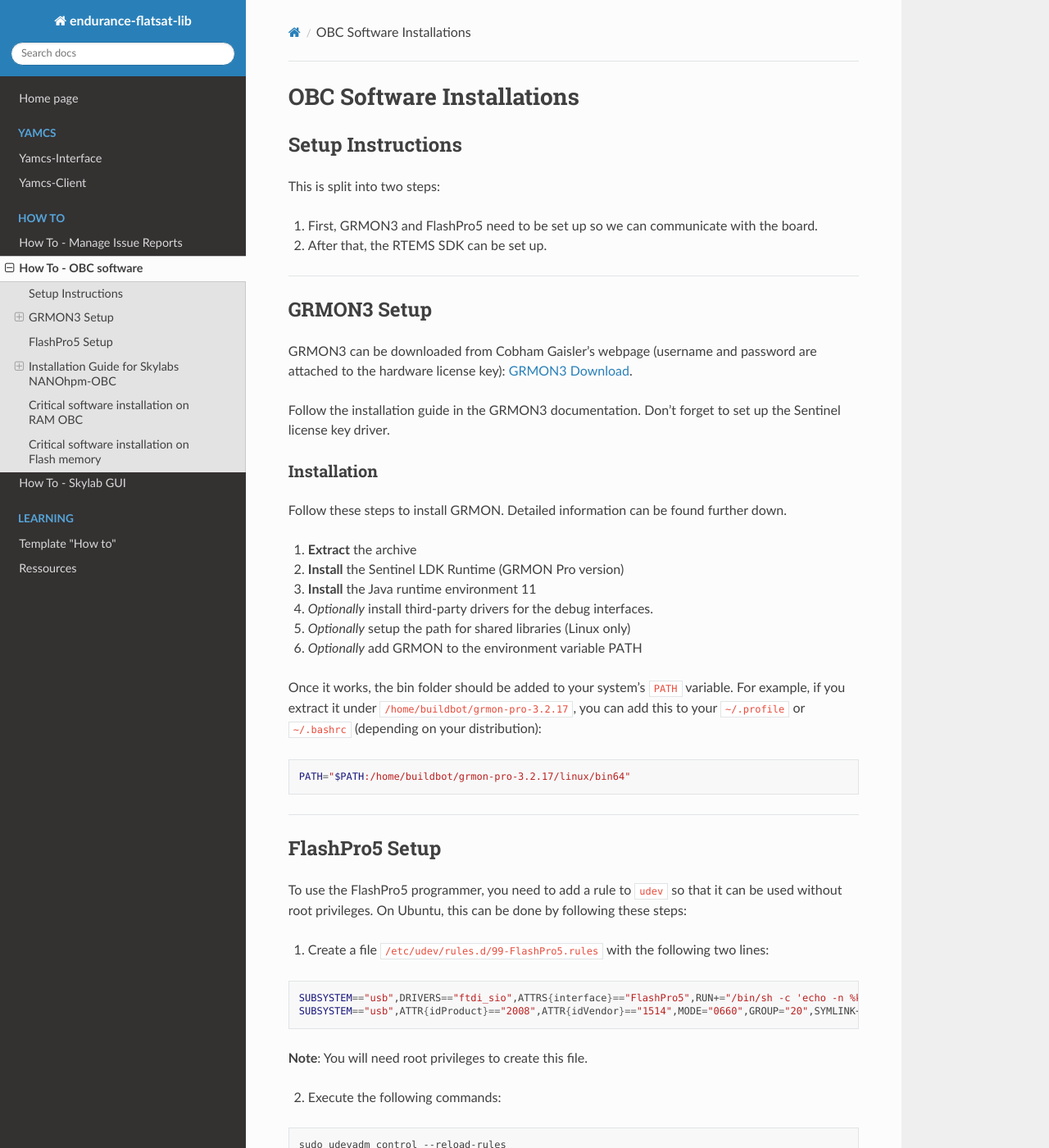
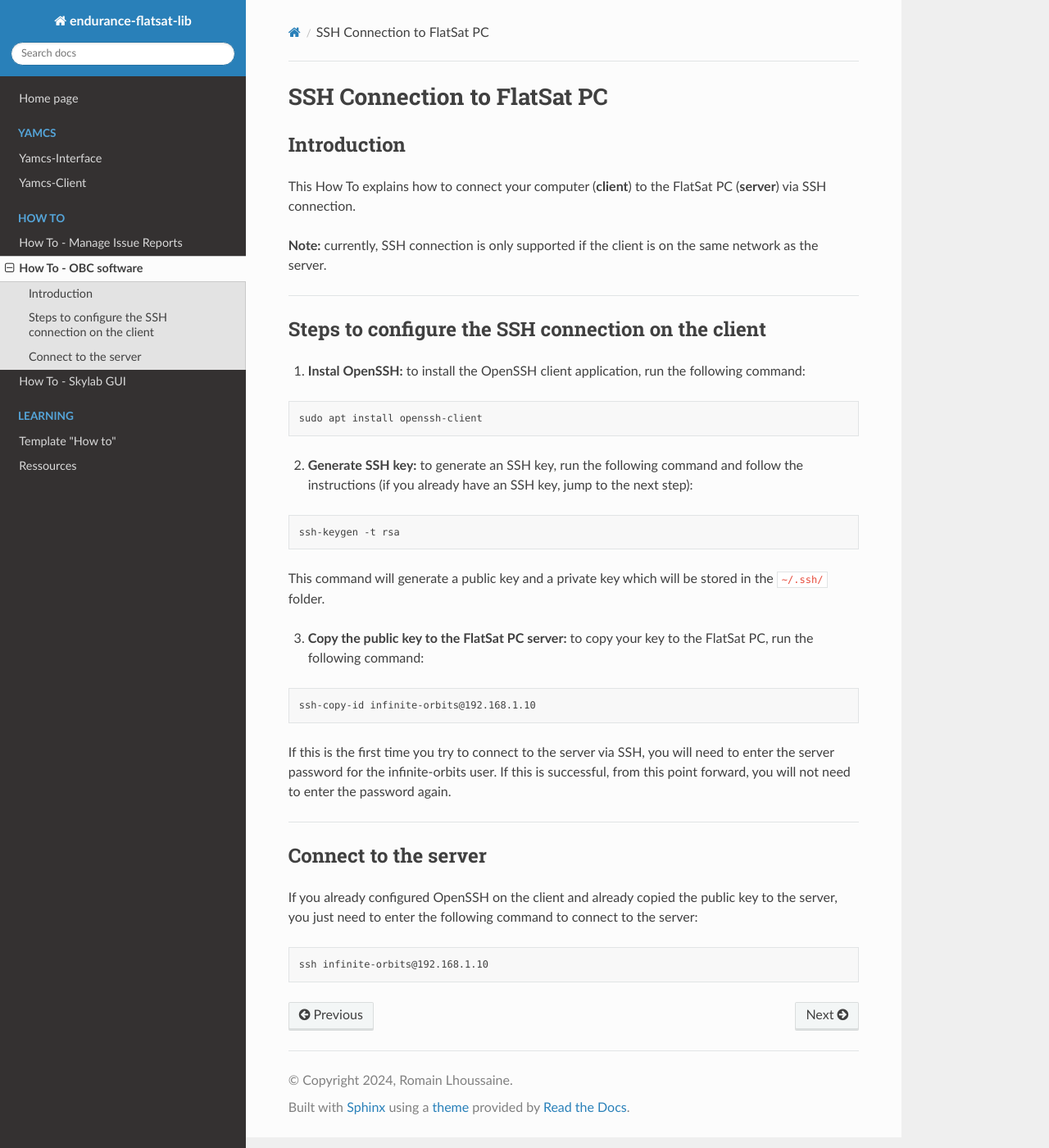
Before and after one commit to infiniteorbits/endurance-flatsat-lib, a Sphinx documentation site: the page built from docs/HowTo/Obc_software_installations.md, in a window 1280 px wide and 1400 px high. Shown: the whole window at 82% size. Built offline with Sphinx 7.4.7 and the Read the Docs theme 3.1.0, drawn with Linux system fonts in a browser that asks for light colours; pages that are not in the unit, such as notebooks, are missing from menus; some of the changed text lies outside the part shown.

Commit message:
Added "How To" for how to connect to the FlatSat PC through SSH.

````diff
--- a/docs/HowTo/Obc_software_installations.md
+++ b/docs/HowTo/Obc_software_installations.md
@@ -1,154 +1,35 @@
-# OBC Software Installations
-## Setup Instructions
+# SSH Connection to FlatSat PC
+## Introduction
 
-This is split into two steps:
-1. First, GRMON3 and FlashPro5 need to be set up so we can communicate with the board.
-2. After that, the RTEMS SDK can be set up.
+This How To explains how to connect your computer (**client**) to the FlatSat PC (**server**) via SSH connection.
+
+**Note:** currently, SSH connection is only supported if the client is on the same network as the server.
 
 ---
 
-## GRMON3 Setup
+## Steps to configure the SSH connection on the client
 
-GRMON3 can be downloaded from Cobham Gaisler's webpage (username and password are attached to the hardware license key): [GRMON3 Download](https://www.gaisler.com/index.php/downloads/debug-tools).
+1. **Instal OpenSSH:** to install the OpenSSH client application, run the following command:
+```bash
+sudo apt install openssh-client
+```
 
-Follow the installation guide in the GRMON3 documentation. Don’t forget to set up the Sentinel license key driver.
+2. **Generate SSH key:** to generate an SSH key, run the following command and follow the instructions (if you already have an SSH key, jump to the next step):
+```bash
+ssh-keygen -t rsa
+```
+This command  will generate a public key and a private key which will be stored in the ```~/.ssh/``` folder.
 
-### Installation
-Follow these steps to install GRMON. Detailed information can be found further down.
-1. **Extract** the archive
-2. **Install** the Sentinel LDK Runtime (GRMON Pro version)
-3. **Install** the Java runtime environment 11
-4. *Optionally* install third-party drivers for the debug interfaces.
-5. *Optionally* setup the path for shared libraries (Linux only)
-6. *Optionally* add GRMON to the environment variable PATH
-
-Once it works, the bin folder should be added to your system's `PATH` variable. For example, if you extract it under `/home/buildbot/grmon-pro-3.2.17`, you can add this to your `~/.profile` or `~/.bashrc` (depending on your distribution):
-
+3. **Copy the public key to the FlatSat PC server:** to copy your key to the FlatSat PC, run the following command:
 ```bash
-PATH="$PATH:/home/buildbot/grmon-pro-3.2.17/linux/bin64"
+ssh-copy-id infinite-orbits@192.168.1.10
 ```
+If this is the first time you try to connect to the server via SSH, you will need to enter the server password for the infinite-orbits user. If this is successful, from this point forward, you will not need to enter the password again.
 
 ---
 
-## FlashPro5 Setup
-
-To use the FlashPro5 programmer, you need to add a rule to `udev` so that it can be used without root privileges. On Ubuntu, this can be done by following these steps:
-
-1. Create a file `/etc/udev/rules.d/99-FlashPro5.rules` with the following two lines:
-
+## Connect to the server
+If you already configured OpenSSH on the client and already copied the public key to the server, you just need to enter the following command to connect to the server:
 ```bash
-SUBSYSTEM=="usb",DRIVERS=="ftdi_sio",ATTRS{interface}=="FlashPro5",RUN+="/bin/sh -c 'echo -n %k >/sys/bus/usb/drivers/ftdi_sio/unbind'"
-SUBSYSTEM=="usb",ATTR{idProduct}=="2008",ATTR{idVendor}=="1514",MODE="0660",GROUP="20",SYMLINK+="FlashPro5"
+ssh infinite-orbits@192.168.1.10
 ```
-
-**Note**: You will need root privileges to create this file.
-
-2. Execute the following commands:
-
-```bash
-sudo udevadm control --reload-rules
-sudo udevadm trigger
-```
-
-**Note**: If you still can’t use the FlashPro5 programmer without root privileges, you may need to unplug and replug the programmer.
-
-Once the FlashPro5 programmer can be used with normal user privileges, its serial number has to be determined. Without it, GRMON3 will just select the first FTDI-based serial device it can find. To retrieve the serial number, execute the following command:
-
-```bash
-grmon -ftdi -jtaglist
-```
-
-You should get output similar to this:
-
-```
-GRMON debug monitor v3.2.13 64-bit pro version
-Copyright (C) 2021 Cobham Gaisler - All rights reserved.
-For latest updates, go to http://www.gaisler.com/
-Comments or bug-reports to support@gaisler.com
-
-NUM  NAME                SERIAL
-1)   SKY-EGSE-LINK2 A    0621-000017A
-2)   SKY-EGSE-LINK2 B    0621-000017B
-3)   PicoSkyDebugSPI A   FT61L0YQA
-4)   PicoSkyDebugSPI B   FT61L0YQB
-5)   FlashPro5 A         01541KRT
-```
-
-Use `-jtagcable <num>`, or `-jtagserial <sn>`, to select the cable. Even though the device can be selected by number, it should ideally be selected only by serial, as numbers can change depending on the number of devices connected to the PC.
-
-Based on the above output, you can use the FlashPro5 programmer with the following command:
-
-```bash
-grmon -ftdi -jtagserial 01541KRT
-```
-
----
-
-## Installation Guide for Skylabs NANOhpm-OBC
-
-### 1. Download and Extract Application Code
-
-- Download `NANO_hpm_application_code.zip` from [CSWxIO/OBC&SkyLabs Information](https://drive.google.com/drive/folders/1oFkO6h9tL5cpfq3l_QFWWIBa1U-LH-5j).
-- Unzip the file to your desired location.
-
-### 2. Install RTEMS SDK
-
-- Extract `rtems-noel-1.0.4-2022-07-05-14-00-toolchain-ubuntu-22.04.tar.bz2` to your home folder. You can find it here: [Nano-HPM-zip](https://drive.google.com/file/d/1Ny_-3nRZRY5-i6MD_pVNblY0_wXvLkzy/view?usp=drive_link).
-- Add its bin folder to the system `PATH` variable. For example, if you extracted it under `/home/buildbot/rtems-noel-1.0.4`, you can add the following to your `~/.profile` or `~/.bashrc`:
-
-```bash
-PATH="$PATH:/home/buildbot/rtems-noel-1.0.4/bin"
-```
-
-**Note**: The RTEMS SDK from the Gaisler webpage supports only 4 UART devices without interrupts. Skylabs' variant of the RTEMS SDK is rebuilt to support 6 UART devices with interrupts.
-
-### 3. Add Path to Profile
-
-Add the following line to your `.profile` file to ensure the SDK is always available:
-
-```bash
-if [ -d "$HOME/path/to/rtems-noel-1.0.4/bin/" ]; then
-    PATH="$PATH:$HOME/path/to/rtems-noel-1.0.4/bin"
-fi
-```
-
-### 4. Install Required Dependencies
-
-Install the `device-tree-compiler` package:
-
-```bash
-sudo apt-get install device-tree-compiler
-```
-
-### 5. Build the Software Application
-
-- Navigate to the `hpm-riscv` folder in the extracted application code.
-- Run one of the following commands to build the project:
-
-  ```bash
-  make TARGET=Debug all
-  ```
-
-  or
-
-  ```bash
-  make TARGET=Release all
-  ```
-
-- A folder (`Debug` or `Release`) should be generated, containing the application binaries.
-
-### Useful Guides
-
-- [How to flash the Mission OBC] (insert link here)
-
-- - -
-## Critical software installation on RAM OBC
-
-1.  `grmon -ftdi -jtagcable 7 -ucli 5 (Select the appropriate JTAG cable, ucli 5 redirects the uart to the terminal for prints)`
-2.  `load mission_sw_v_0_1.elf (loads the elf into RAM)`
-3.  `dtb hpm-riscv.dtb (Selects the DTB to use)`
-4.  `dtb load (loads the DTB into the stack)`
-5.  `run`
-## Critical software installation on Flash memory
-
-1.  Follow How To Sky EGSE GUI
````
